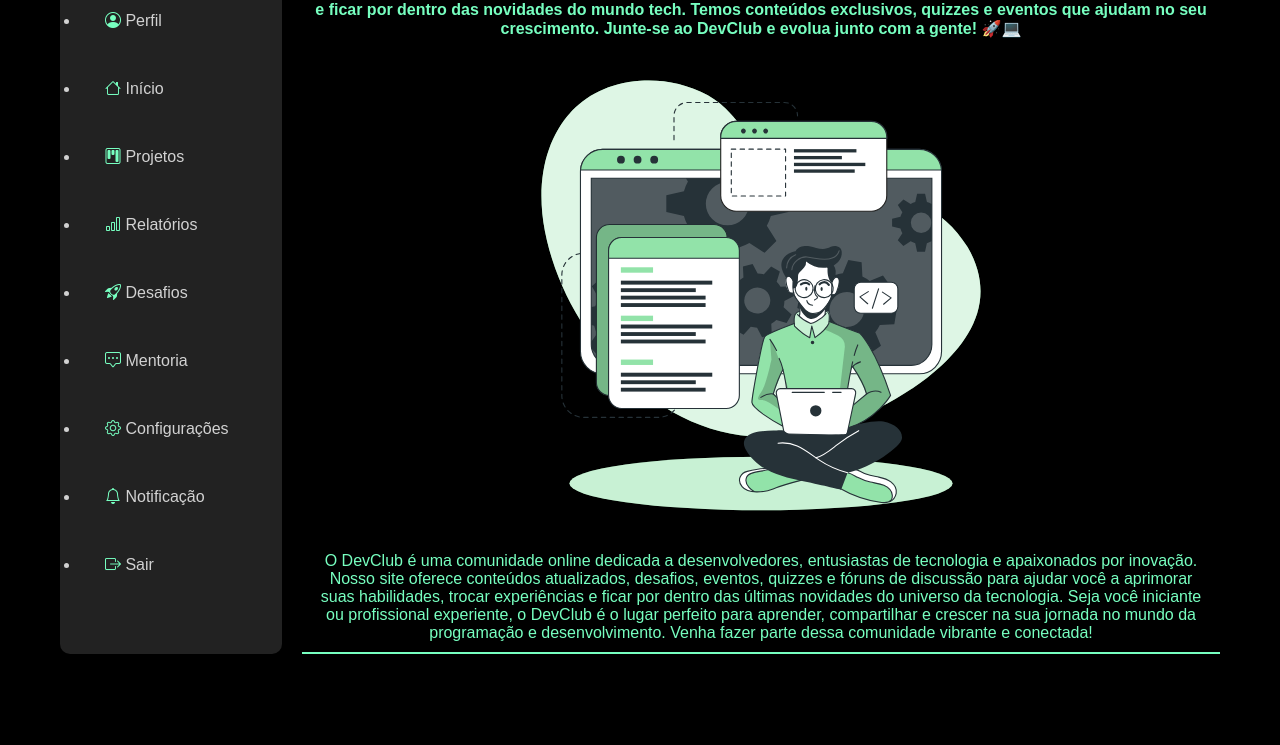
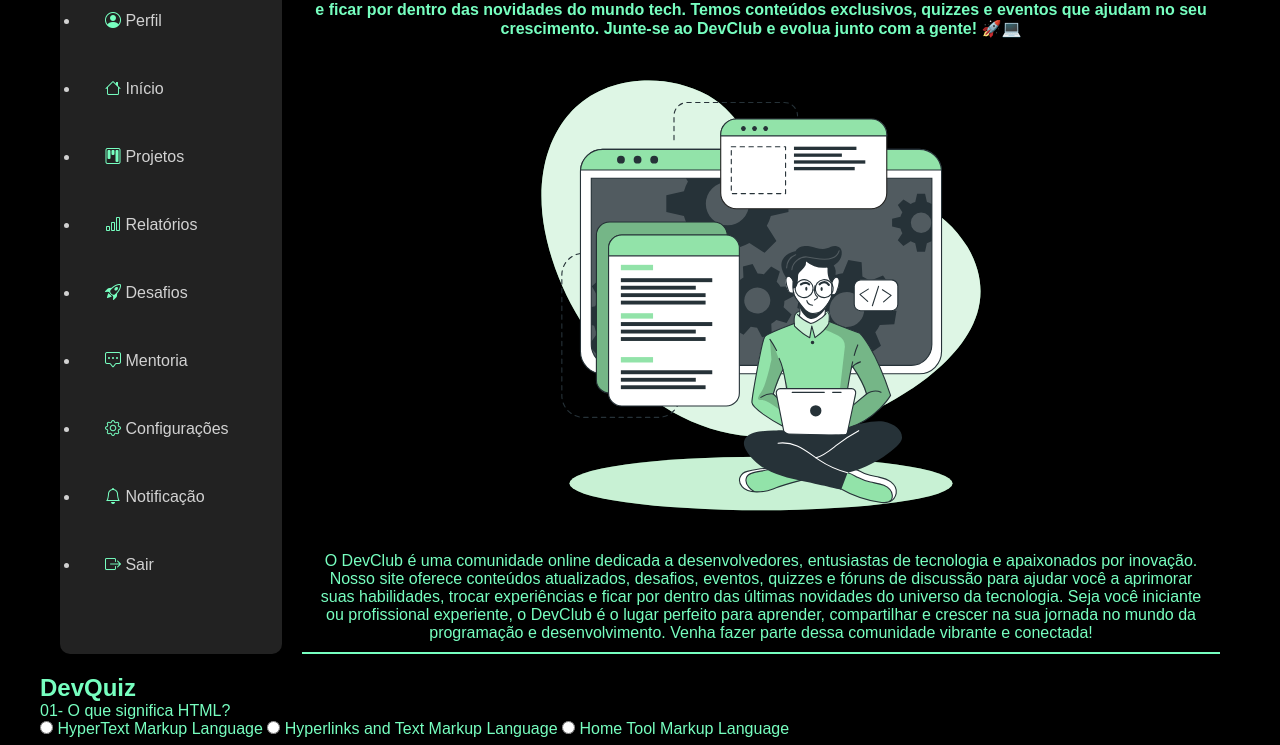
Before and after one commit to RiquelmeFerreira/PaginaLogin, a plain HTML site: page index01.html in a window 1280 px wide. Shown: the part 142-887 px from the top of the page. Drawn offline with nearby package versions, Linux system fonts and the light colour scheme.

Commit message:
fazendo um quiz

```diff
--- a/index01.html
+++ b/index01.html
@@ -5,6 +5,7 @@
     <meta name="viewport" content="width=device-width, initial-scale=1.0">
     <link rel="stylesheet" href="stylle01.css">
     <link rel="stylesheet" href="https://cdn.jsdelivr.net/npm/bootstrap-icons@1.13.1/font/bootstrap-icons.min.css">
+    <link rel="website icon" type="icon" href="source/image/program-img.DEV.jpeg">
     <title>Devclub</title>
 </head>
 <body>
@@ -34,7 +35,19 @@
         </header>
     <main>
         <section>
+            <div class="quiz">
+                <h1><span>Dev</span>Quiz</h1>
+            <div class="form">
+                <form class="quiz-form">
+                    <p>01- O que significa HTML?</p>
+                    <label><input type="radio" name="q1" value="certo"> HyperText Markup Language</label>
+                    <label><input type="radio" name="q1" value="errado">  Hyperlinks and Text Markup Language</label>
+                    <label><input type="radio" name="q1" value="errado"> Home Tool Markup Language</label>
 
+
+                </form>
+            </div>
+            </div>
         </section>
         <section>
         <div class="icones">
```
Also changed, not shown: source/image/code-typing-animate.svg (added), stylle01.css (line endings or trailing spaces).
